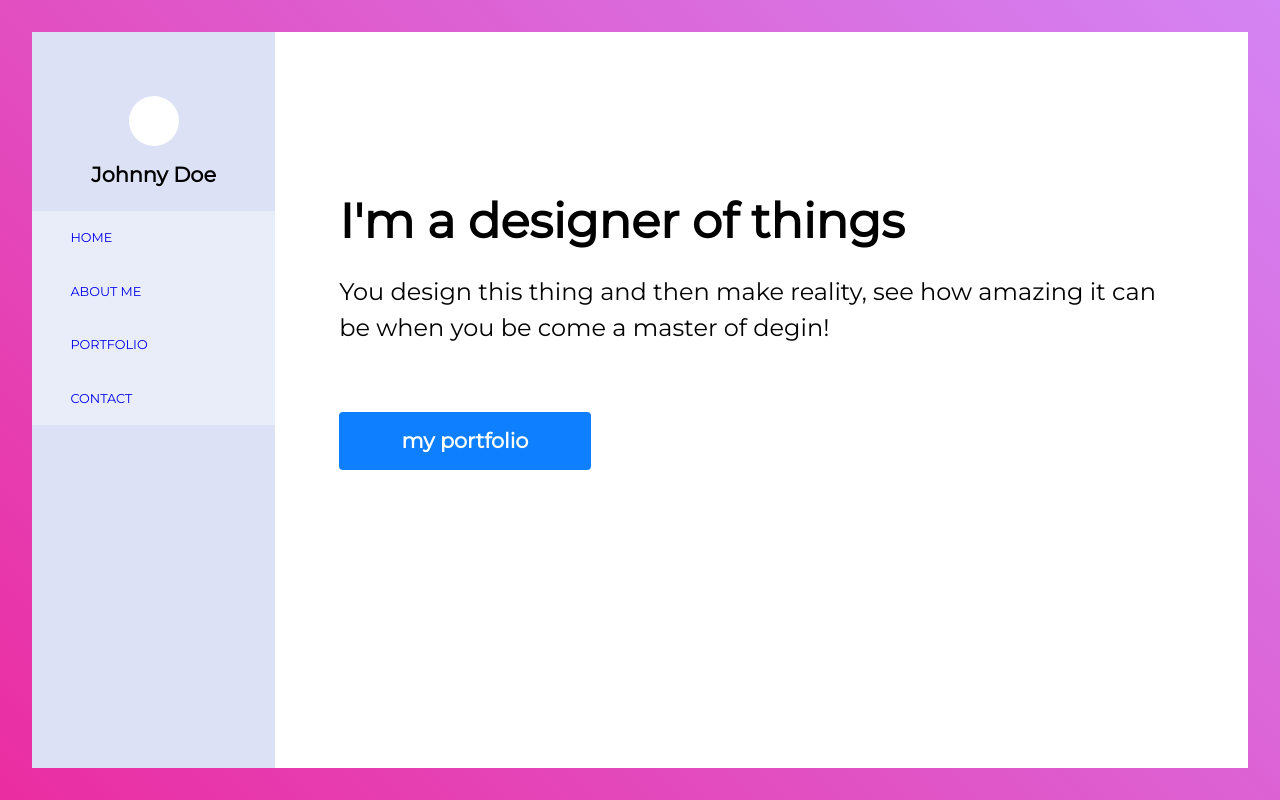
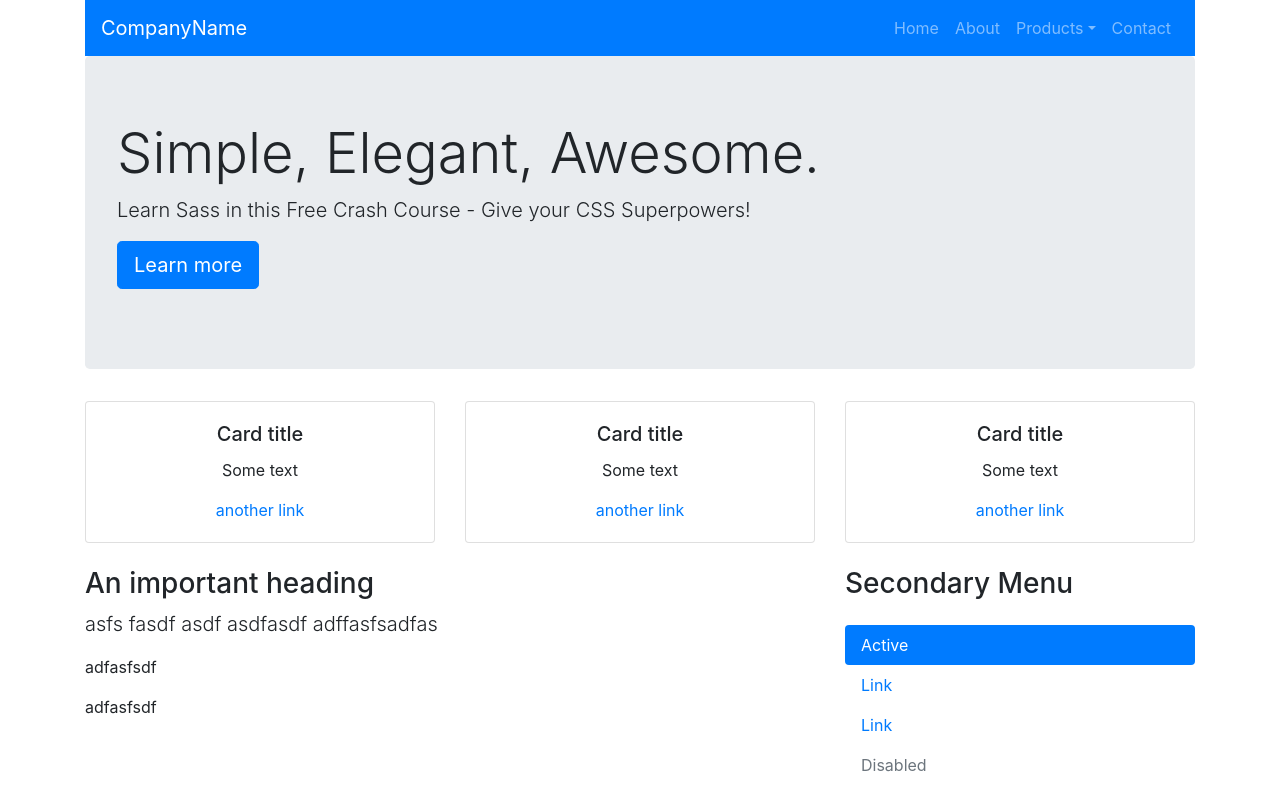
Before and after one commit to silencelf/personal, a website: page index.html in a window 1280 px wide. Drawn offline with nearby package versions, Linux system fonts and the light colour scheme.

Commit message:
sue bootstrap 4 to theme the page

```diff
--- a/index.html
+++ b/index.html
@@ -1,52 +1,122 @@
-<!doctype html/>
-<html>
+<!doctype html>
+<html lang="en">
   <head>
+    <!-- Required meta tags -->
     <meta charset="utf-8">
-    <meta name="view-port" content="width=device-width, initial-scale=1, shrink-to-fit=no">
-    <meta name="description" content="camps registration">
-    <meta name="author" content="Kent Kou, Xi'an, China">
-    <title>Kent' personal site</title>
+    <meta name="viewport" content="width=device-width, initial-scale=1, shrink-to-fit=no">
 
-    <!-- Bootstrap core CSS -->
-    <!--
-    <link href="/docs/4.3/dist/css/bootstrap.min.css" rel="stylesheet" integrity="sha384-ggOyR0iXCbMQv3Xipma34MD+dH/1fQ784/j6cY/iJTQUOhcWr7x9JvoRxT2MZw1T" crossorigin="anonymous">
-    -->
-    <link rel="stylesheet" href="main.css" />
+    <!-- Bootstrap CSS -->
+    <link rel="stylesheet" href="https://stackpath.bootstrapcdn.com/bootstrap/4.3.1/css/bootstrap.min.css" integrity="sha384-ggOyR0iXCbMQv3Xipma34MD+dH/1fQ784/j6cY/iJTQUOhcWr7x9JvoRxT2MZw1T" crossorigin="anonymous">
+
+    <title>welcome to kent's</title>
   </head>
   <body>
-    <aside>
-      <figure>
-        <div id="avatar"></div>
-        <figcaption>Johnny Doe</figcaption>
-      </figure>
-      <img src="images/menu.svg"></img>
-      <nav>
-        <ul class="">
-          <li><a href="#">Home</a></li>
-          <li><a href="#">About me</a></li>
-          <li><a href="#">Portfolio</a></li>
-          <li><a href="#">Contact</a></li>
-        </ul>
+    <div class="container">
+      <nav class="navbar navbar-expand-lg navbar-dark bg-primary">
+        <a class="navbar-brand" href="#">CompanyName</a>
+
+        <button class="navbar-toggler" type="button", data-toggle="collapse" data-target="#navbarSupportedContent">
+          <span class="navbar-toggler-icon"></span>
+        </button>
+        <div class="collapse navbar-collapse" id="navbarSupportedContent">
+          <ul class="navbar-nav ml-auto">
+            <li class="nav-item">
+              <a class="nav-link" href="#">Home</a>
+            </li>
+            <li class="nav-item">
+              <a class="nav-link" href="#">About</a>
+            </li>
+            <li class="nav-item dropdown">
+              <a class="nav-link dropdown-toggle" id="navbarDropdown" data-toggle="dropdown" href="#">Products</a>
+              <div class="dropdown-menu">
+                  <a class="dropdown-item" href="#">Product 1</a>
+                  <a class="dropdown-item" href="#">Product 1</a>
+                  <a class="dropdown-item" href="#">Product 1</a>
+                  <a class="dropdown-item" href="#">Product 1</a>
+              </div>
+            </li>
+            <li class="nav-item">
+              <a class="nav-link" href="#">Contact</a>
+            </li>
+          </ul>
+        </div>
       </nav>
-    </aside>
-    <main>
-      <h1>I'm a designer of things</h1>
-      <p>You design this thing and then make reality, see how amazing it can be
-      when you be come a master of degin!</p>
 
-      <a href="#" class="cta">my portfolio</a>
-    </main>
+      <div class="jumbotron">
+        <h1 class="display-4">Simple, Elegant, Awesome.</h1>
+        <p class="lead">
+          Learn Sass in this Free Crash Course - Give your CSS Superpowers!
+        </p>
 
-    <script type="text/javascript">
-      (function() {
-        var menu = document.querySelector('ul'),
-            menulink = document.querySelector('img');
+        <p class="lead">
+          <a class="btn btn-primary btn-lg" href="#" role="button">Learn more</a>
+        </p>
+      </div>
 
-        menulink.addEventListener('click', function(e) {
-          menu.classList.toggle('active');
-          e.preventDefault();
-        });
-      })();
-    </script>
+      <div class="row">
+        <div class="col-sm-12 col-md-4">
+          <div class="card mb-4">
+            <div class="card-body text-center">
+              <h5 class="card-title">Card title</h5>
+              <p class="card-text">Some text</p>
+              <a href="#", class="card-line">another link</a>
+            </div>
+          </div>
+        </div>
+        <div class="col-sm-12 col-md-4">
+          <div class="card">
+            <div class="card-body text-center">
+              <h5 class="card-title">Card title</h5>
+              <p class="card-text">Some text</p>
+              <a href="#", class="card-line">another link</a>
+            </div>
+          </div>
+        </div>
+        <div class="col-sm-12 col-md-4">
+          <div class="card">
+            <div class="card-body text-center">
+              <h5 class="card-title">Card title</h5>
+              <p class="card-text">Some text</p>
+              <a href="#", class="card-line">another link</a>
+            </div>
+          </div>
+        </div>
+      </div>
+
+      <div class="row mt-sm-4 mt-md-0">
+        <div class="col-sm-12 col-md-8 text-sm-center text-md-left">
+          <h3>An important heading</h3>
+          <p class="lead">asfs fasdf asdf asdfasdf adffasfsadfas</p>
+
+          <p>adfasfsdf</p>
+          <p>adfasfsdf</p>
+        </div>
+        <div class="col-sm-12 col-md-4">
+          <h3 class="mb-4">Secondary Menu</h3>
+
+          <ul class="nav flex-column nav-pills">
+            <li class="nav-item">
+              <a class="nav-link active" href="#">Active</a>
+            </li>
+            <li class="nav-item">
+              <a class="nav-link" href="#">Link</a>
+            </li>
+            <li class="nav-item">
+              <a class="nav-link" href="#">Link</a>
+            </li>
+            <li class="nav-item">
+              <a class="nav-link disabled" href="#">Disabled</a>
+            </li>
+          </ul>
+        </div>
+      </div>
+    </div>
+
+
+    <!-- Optional JavaScript -->
+    <!-- jQuery first, then Popper.js, then Bootstrap JS -->
+    <script src="https://code.jquery.com/jquery-3.3.1.slim.min.js" integrity="sha384-q8i/X+965DzO0rT7abK41JStQIAqVgRVzpbzo5smXKp4YfRvH+8abtTE1Pi6jizo" crossorigin="anonymous"></script>
+    <script src="https://cdnjs.cloudflare.com/ajax/libs/popper.js/1.14.7/umd/popper.min.js" integrity="sha384-UO2eT0CpHqdSJQ6hJty5KVphtPhzWj9WO1clHTMGa3JDZwrnQq4sF86dIHNDz0W1" crossorigin="anonymous"></script>
+    <script src="https://stackpath.bootstrapcdn.com/bootstrap/4.3.1/js/bootstrap.min.js" integrity="sha384-JjSmVgyd0p3pXB1rRibZUAYoIIy6OrQ6VrjIEaFf/nJGzIxFDsf4x0xIM+B07jRM" crossorigin="anonymous"></script>
   </body>
 </html>
```
Also changed, not shown: package.json (added, +19 -0 lines).
